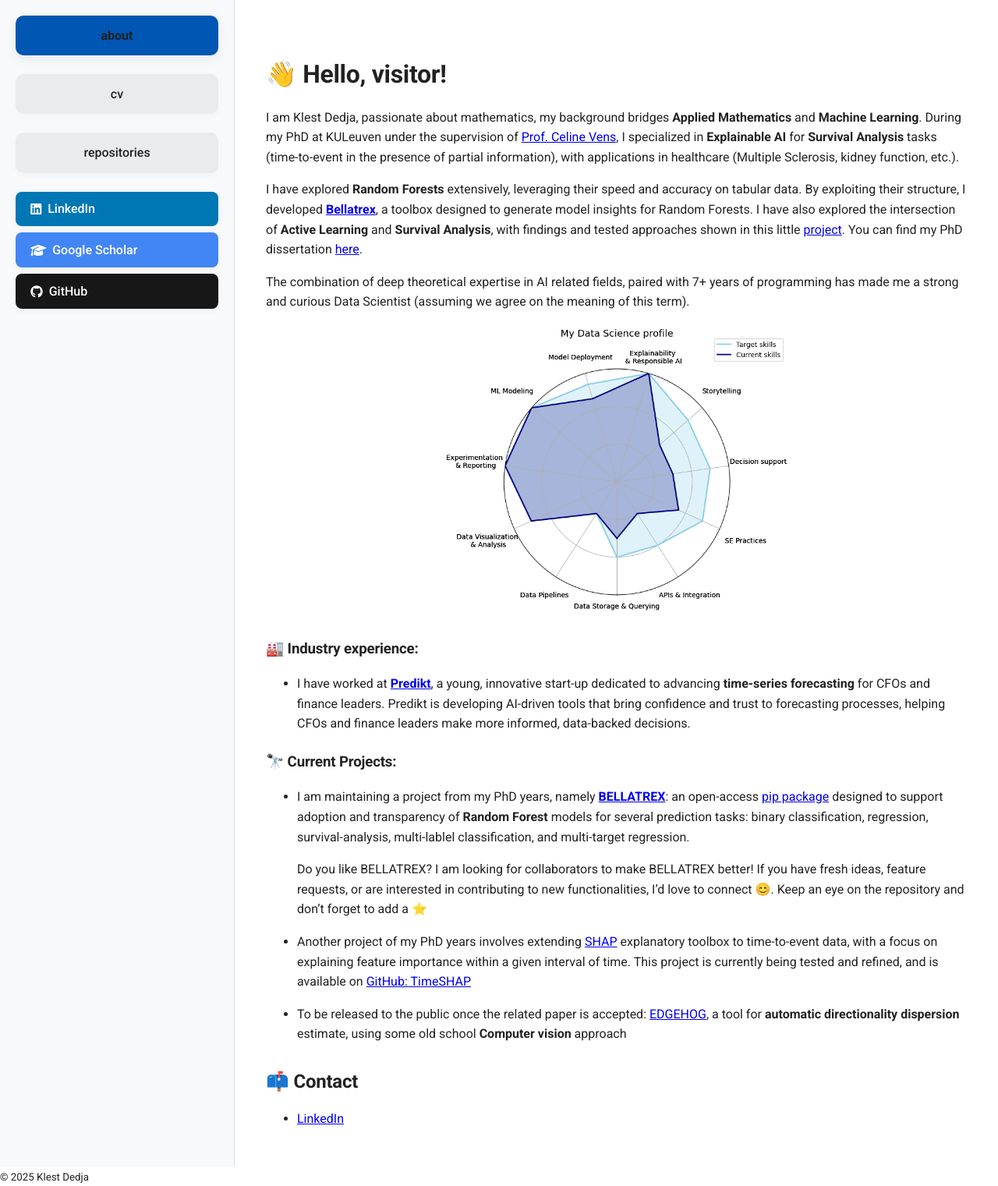
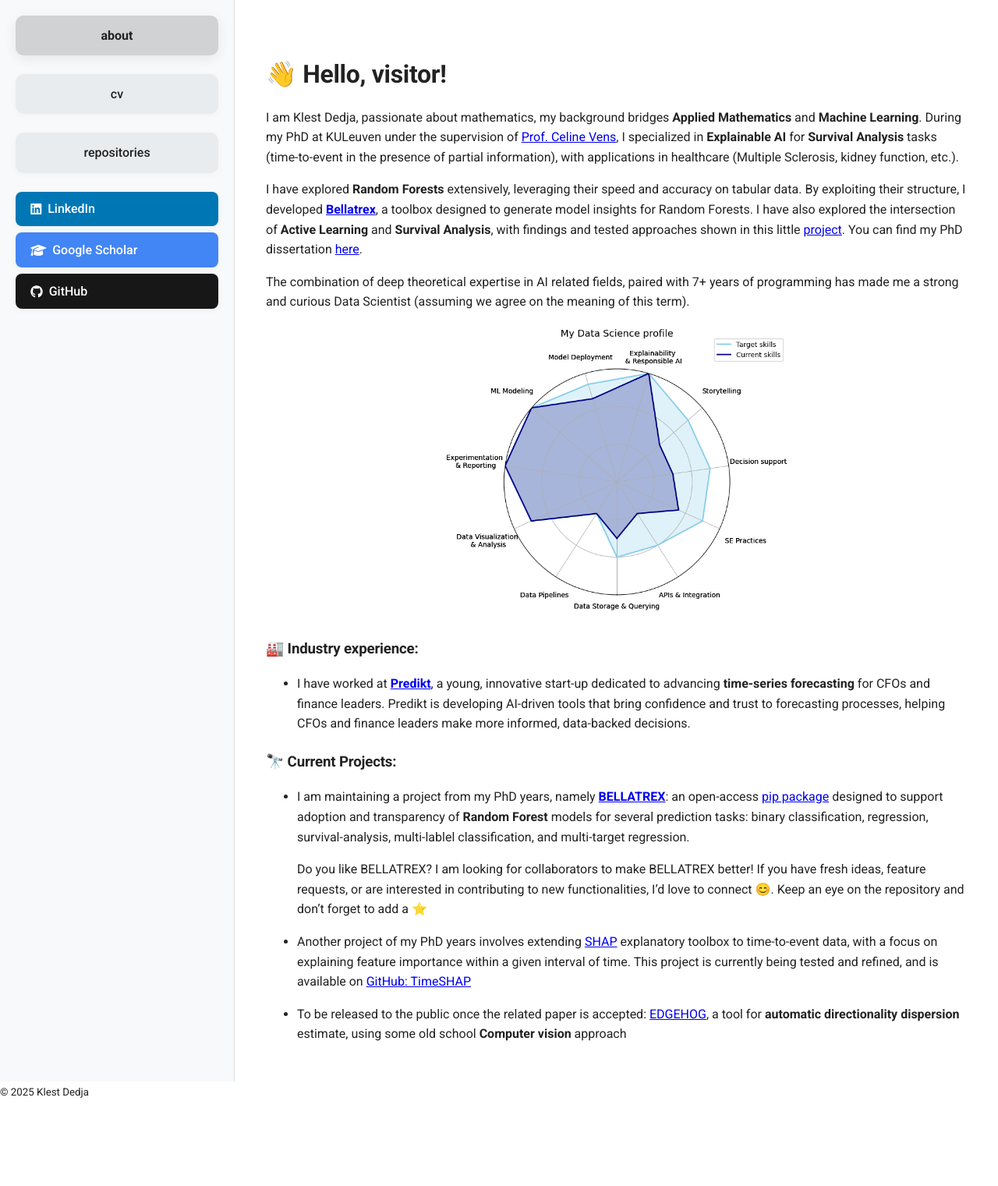
Before and after one commit to KlestDedja/klestdedja.github.io, a Jekyll site: the page built from index.md, in a window 1280 px wide. Shown: the whole page at 78% size. Built offline with Jekyll 4.4.1, drawn with Linux system fonts in a browser that asks for light colours; after the commit the page ends 1412 px from its top, so only the background shows below that.

Commit message:
chnage color of (back to) homepage button

```diff
--- a/_layouts/default.html
+++ b/_layouts/default.html
@@ -28,7 +28,7 @@
       <!-- Main navigation -->
       <nav class="nav">
         {% for item in site.nav %}
-          <a class="nav-link{% if page.url == item.url %} active{% endif %}"
+          <a class="nav-link{% if forloop.first %} homepage{% endif %}{% if page.url == item.url %} active{% endif %}"
              href="{{ item.url | relative_url }}">
             {{ item.title }}
           </a>
--- a/assets/css/style.css
+++ b/assets/css/style.css
@@ -1,3 +1,8 @@
+.nav-link.homepage,
+.nav-link.homepage.active {
+  background: rgb(209, 210, 211) !important;
+  color: #222 !important;
+}
 /* --------- Fonts --------- */
 body {
   color: #222;
--- a/index.md
+++ b/index.md
@@ -41,8 +41,7 @@ The combination of deep theoretical expertise in AI related fields, paired with
 - [**Bellatrex**](https://github.com/klestdedja/bellatrex) → [pip package](https://pypi.org/project/bellatrex/)
 - [SHAP extension](https://github.com/klestdedja/timeSHAP) for survival data
 - [**EDGEHOG**](https://github.com/klestdedja/directionality)
--->
-
 
 ## 📫 Contact
 - [LinkedIn](https://www.linkedin.com/in/klest-dedja/)
+-->
```
